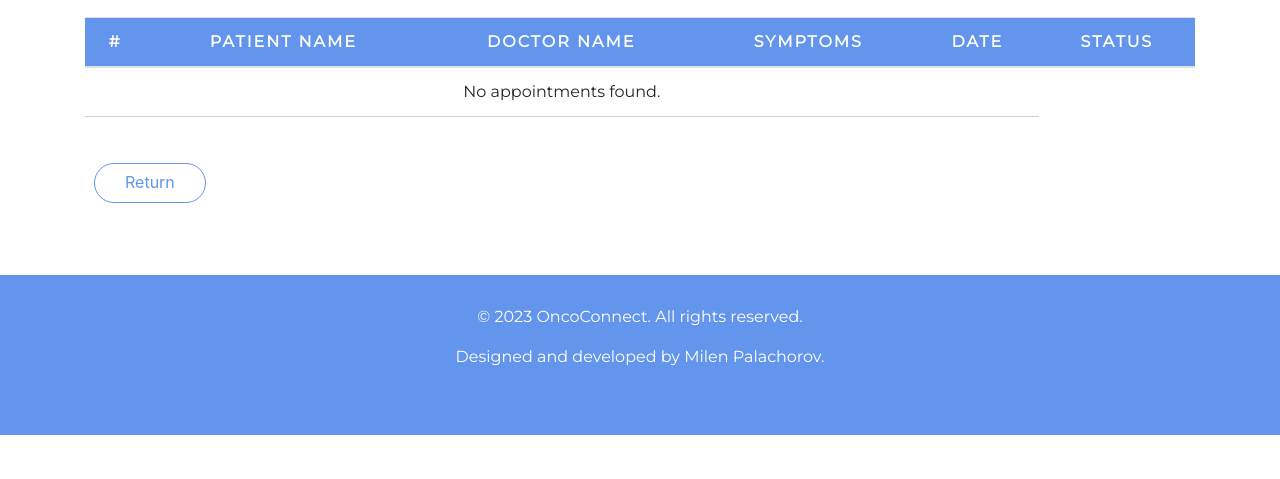
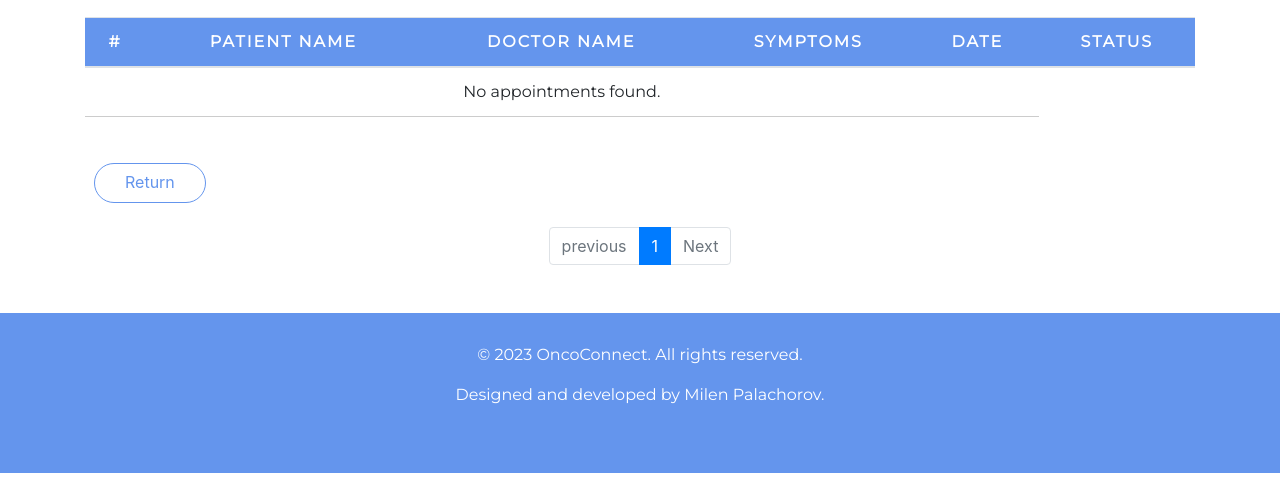
Before and after one commit to milensski/web-medical-care, a Django app: page /appointments/history/ in a window 1280 px wide. Shown: the part 321-800 px from the top of the page. Run offline with Django 5.2, Linux system fonts and the light colour scheme; a user stored in the database is signed in; tables that the repository leaves empty hold one stand-in row (values such as "Sample post"); some libraries are stand-ins or nearby versions.

Commit message:
initial commit
added pagination on history appointments page

```diff
--- a/web/templates/doctor_dashboard.html
+++ b/web/templates/doctor_dashboard.html
@@ -1,6 +1,5 @@
 {% extends 'base.html' %}
 {% block content %}
-    <div class="emtpy">
         <div class="container mb-5 text-center">
             <h1 class="display-4 mb-4 hero-login-h3 my-4">Doctor dashboard</h1>
             <form method="get" class="form-group search">
@@ -101,5 +100,4 @@
 
             {#    <a class="btn btn-primary2" href="{% url 'index' %}">Return</a>#}
         </div>
-    </div>
 {% endblock %}
--- a/web/templates/history_appointments.html
+++ b/web/templates/history_appointments.html
@@ -21,7 +21,7 @@
             </tr>
             </thead>
             <tbody>
-                {% for appointment in appointments %}
+            {% for appointment in page_obj %}
                 <tr class="clickable" onclick="window.location='{% url 'view appointment' pk=appointment.pk %}'">
                     <td>{{ appointment.pk }}</td>
                     <td>{{ appointment.patient }}</td>
@@ -41,8 +41,44 @@
 
         <div class="row">
             <a class="btn btn-primary2 mx-4 mb-4" href="{% url 'index' %}">Return</a>
+
         </div>
+        <nav aria-label="Page navigation example">
+            <ul class="pagination justify-content-center">
+                {#    <span class="step-links">#}
+                {% if page_obj.has_previous %}
+                    <li class="page-item">
+                        <a class="page-link" href="?page={{ page_obj.previous_page_number }}">Previous</a></li>
+                {% else %}
+                    <li class="page-item disabled">
+                        <a class="page-link" href="">previous</a></li>
 
+                {% endif %}
+                {% for item in paginator %}
+
+                    {% if item.number == page_obj.number %}
+                        <li class="page-item active" aria-current="page"><span class="page-link">{{ item.number }}</span></li>
+                    {% else %}
+                     <li class="page-item"><a class="page-link"
+                                             href="?page={{ item.number }}">{{ item.number }}</a></li>
+                    {% endif %}
+                    {#        <span class="current">#}
+                    {#                Page {{ page_obj.number }} of {{ page_obj.paginator.num_pages }}.#}
+                    {#        </span>#}
+                {% endfor %}
+
+                {% if page_obj.has_next %}
+                    <li class="page-item">
+                        <a class="page-link" href="page={{ page_obj.next_page_number }}">Next</a>
+                    </li>
+                {% else %}
+                    <li class="page-item disabled">
+                        <a class="page-link" href="">Next</a>
+                    </li>
+                {% endif %}
+            </ul>
+        </nav>
+        {#    </span>#}
     </div>
 
 
--- a/web/web/app_auth/views.py
+++ b/web/web/app_auth/views.py
@@ -246,10 +246,12 @@ class UpdateAppointment(LoginRequiredMixin, UpdateView):
 
 
 class HistoryAppointments(DoctorRequiredMixin, ListView):
+    template_name = 'history_appointments.html'
     model = Appointment
-    template_name = 'history_appointments.html'
     context_object_name = 'appointments'
     ordering = ['pk']
+    paginate_by = 10
+
 
     def get_queryset(self):
         queryset = super().get_queryset()
```
Lines whose indentation alone changed are shown as unchanged.
